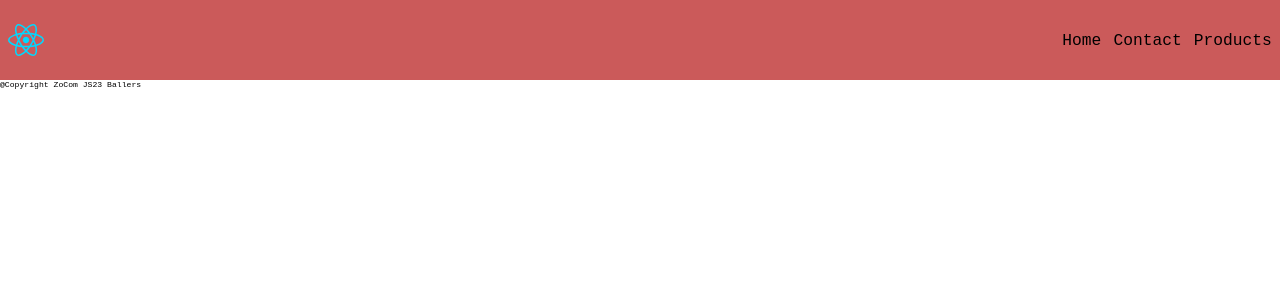
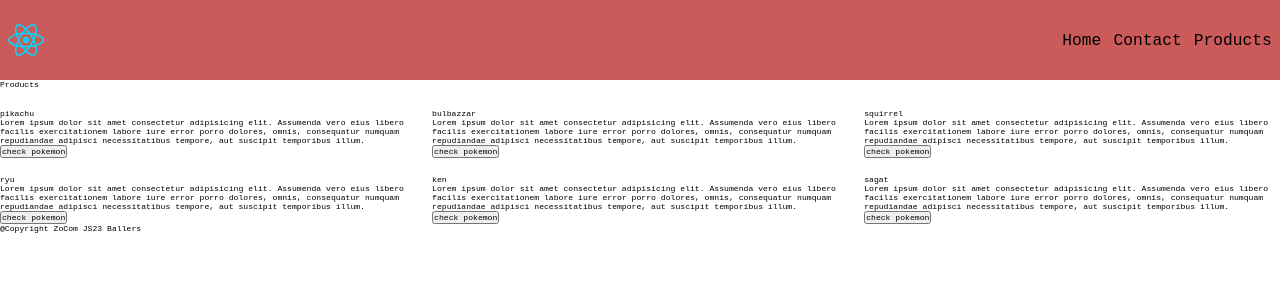
Before and after one commit to sparrro/react-router-ts, a React (Vite) app: page / in a window 1280 px wide. Shown: the top 300 px of the page. Built offline with nearby package versions, Linux system fonts and the light colour scheme.

Commit message:
added Card component

```diff
--- /dev/null
+++ b/src/components/Card/Card.tsx
@@ -0,0 +1,18 @@
+type Props = {
+  id: number;
+  name: string;
+  desc: string;
+  buttonText: string;
+};
+
+const Card = ({ id, name, desc, buttonText }: Props) => {
+  return (
+    <article key={id} className="card">
+      <h4>{name}</h4>
+      <p>{desc}</p>
+      <button>{buttonText}</button>
+    </article>
+  );
+};
+
+export default Card;
--- /dev/null
+++ b/src/components/Products/Products.tsx
@@ -0,0 +1,25 @@
+import Card from "../Card/Card";
+import { data } from "../constants/constants";
+import "./products.scss";
+
+type Props = {};
+
+const Products = (props: Props) => {
+  const card = data.map((pokemon) => (
+    <Card
+      id={pokemon.id}
+      name={pokemon.name}
+      desc={pokemon.desc}
+      buttonText={pokemon.buttonText}
+    />
+  ));
+  return (
+    <section className="products-wrapper">
+      <h3>Products</h3>
+
+      <section className="products-wrapper__cards">{card}</section>
+    </section>
+  );
+};
+
+export default Products;
--- /dev/null
+++ b/src/components/Products/products.scss
@@ -0,0 +1,13 @@
+.products-wrapper {
+  display: flex;
+  flex-direction: column;
+  gap: 2.5rem;
+  height: 100%;
+  max-height: 56rem;
+
+  &__cards {
+    display: grid;
+    grid-template-columns: repeat(3, 1fr);
+    gap: 2rem;
+  }
+}
--- a/src/components/constants/constants.ts
+++ b/src/components/constants/constants.ts
@@ -3,3 +3,42 @@ export const navigationLinks = [
   { name: "Contact", href: "/contact" },
   { name: "Products", href: "/products" },
 ];
+
+export const data = [
+  {
+    id: 1,
+    name: "pikachu",
+    desc: "Lorem ipsum dolor sit amet consectetur adipisicing elit. Assumenda vero eius libero facilis exercitationem labore iure error porro dolores, omnis, consequatur numquam repudiandae adipisci necessitatibus tempore, aut suscipit temporibus illum.",
+    buttonText: "check pokemon",
+  },
+  {
+    id: 2,
+    name: "bulbazzar",
+    desc: "Lorem ipsum dolor sit amet consectetur adipisicing elit. Assumenda vero eius libero facilis exercitationem labore iure error porro dolores, omnis, consequatur numquam repudiandae adipisci necessitatibus tempore, aut suscipit temporibus illum.",
+    buttonText: "check pokemon",
+  },
+  {
+    id: 3,
+    name: "squirrel",
+    desc: "Lorem ipsum dolor sit amet consectetur adipisicing elit. Assumenda vero eius libero facilis exercitationem labore iure error porro dolores, omnis, consequatur numquam repudiandae adipisci necessitatibus tempore, aut suscipit temporibus illum.",
+    buttonText: "check pokemon",
+  },
+  {
+    id: 4,
+    name: "ryu",
+    desc: "Lorem ipsum dolor sit amet consectetur adipisicing elit. Assumenda vero eius libero facilis exercitationem labore iure error porro dolores, omnis, consequatur numquam repudiandae adipisci necessitatibus tempore, aut suscipit temporibus illum.",
+    buttonText: "check pokemon",
+  },
+  {
+    id: 5,
+    name: "ken",
+    desc: "Lorem ipsum dolor sit amet consectetur adipisicing elit. Assumenda vero eius libero facilis exercitationem labore iure error porro dolores, omnis, consequatur numquam repudiandae adipisci necessitatibus tempore, aut suscipit temporibus illum.",
+    buttonText: "check pokemon",
+  },
+  {
+    id: 6,
+    name: "sagat",
+    desc: "Lorem ipsum dolor sit amet consectetur adipisicing elit. Assumenda vero eius libero facilis exercitationem labore iure error porro dolores, omnis, consequatur numquam repudiandae adipisci necessitatibus tempore, aut suscipit temporibus illum.",
+    buttonText: "check pokemon",
+  },
+];
--- a/src/pages/Home.tsx
+++ b/src/pages/Home.tsx
@@ -1,9 +1,13 @@
-import Nav from "../components/Nav/Nav";
+import Products from "../components/Products/Products";
 
 type Props = {};
 
 const Home = (props: Props) => {
-  return <></>;
+  return (
+    <>
+      <Products />
+    </>
+  );
 };
 
 export default Home;
```
